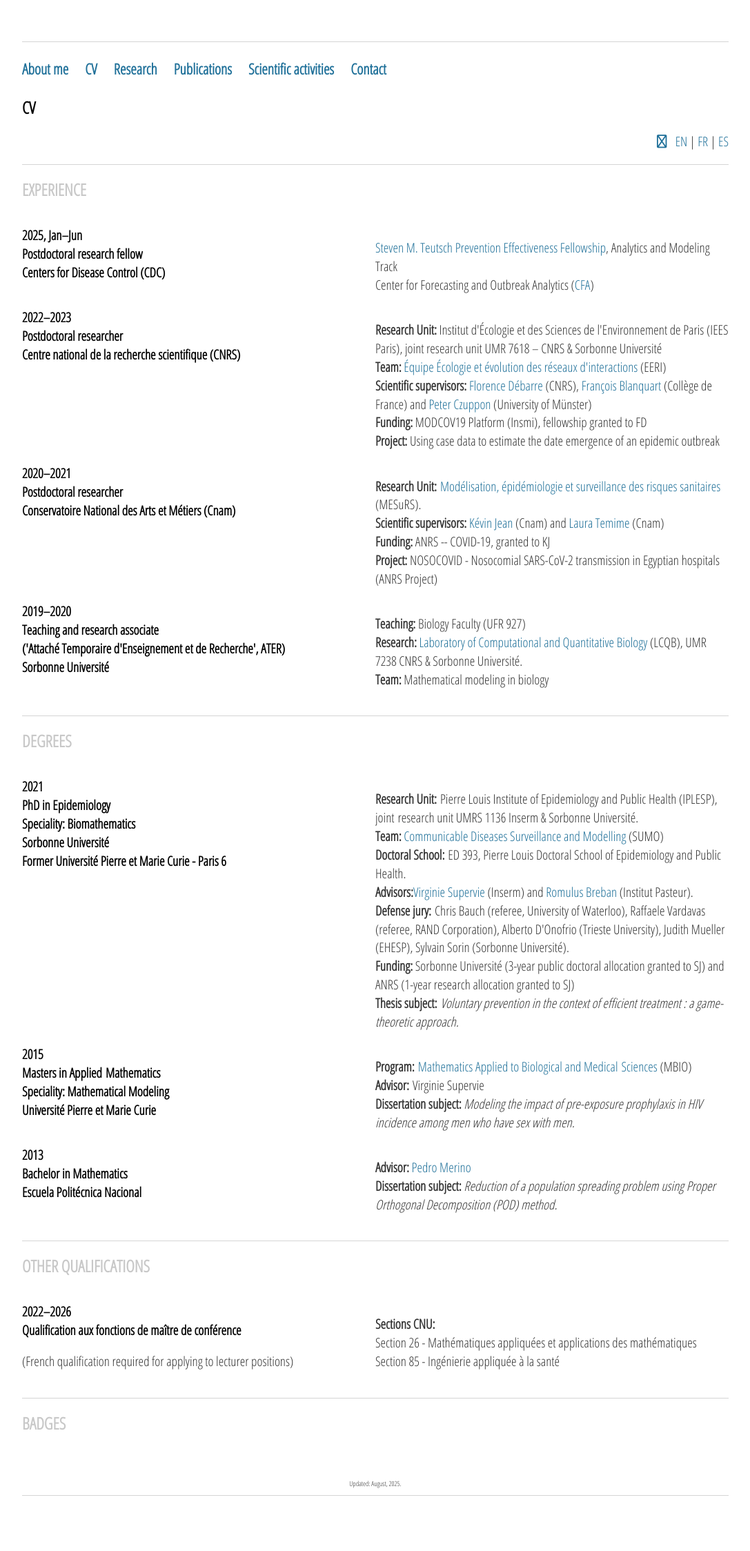
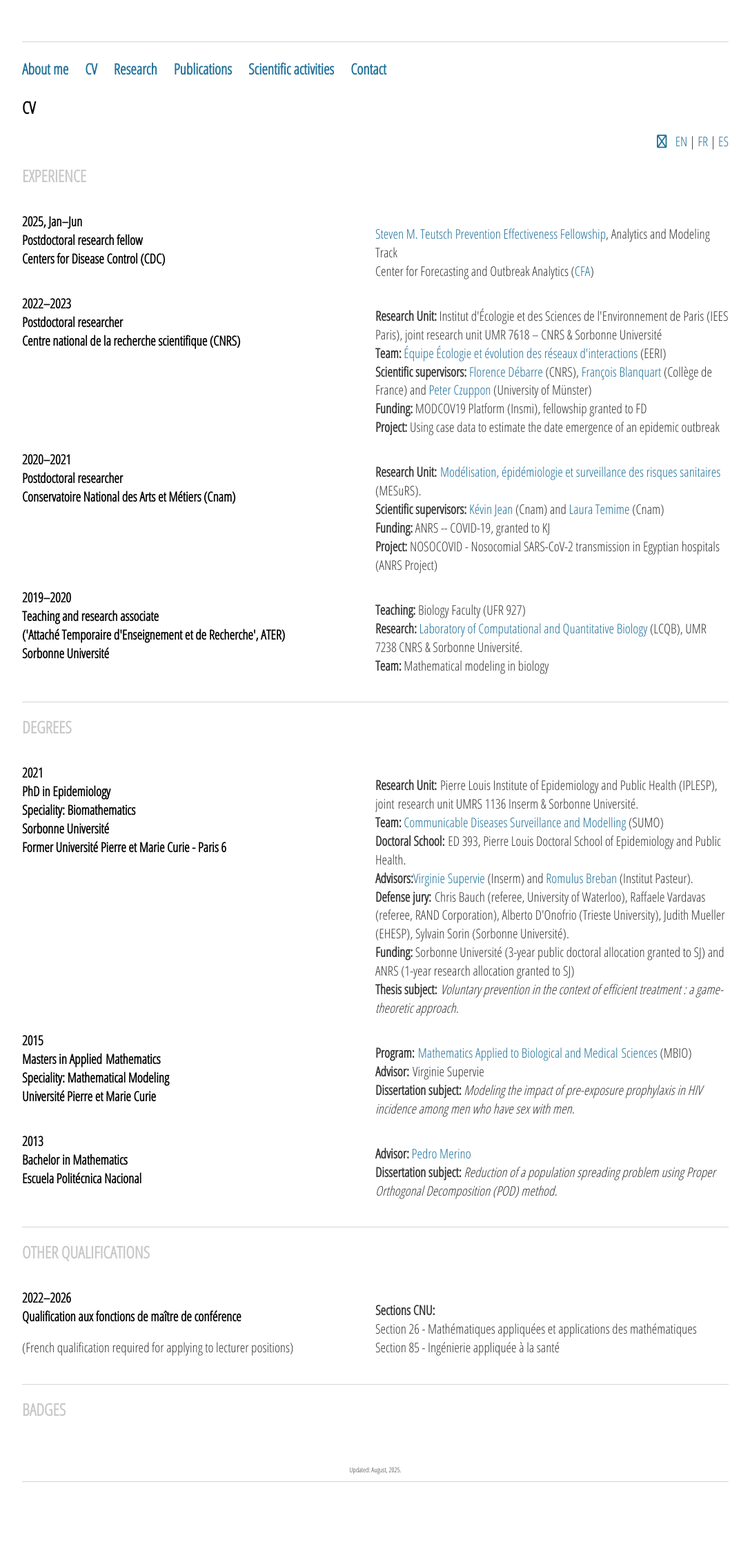
Before and after one commit to sjijon/sjijon.github.io, a Jekyll site: the page built from cv.html, in a window 1280 px wide. Shown: the whole page at 69% size, without its empty margins (96-1183 px from the left). Built offline with Jekyll 4.4.1, drawn with Linux system fonts in a browser that asks for light colours; nearby versions of some CDN libraries; a script that is not in the unit is left out.

Commit message:
Remove border

```diff
--- a/cv.html
+++ b/cv.html
@@ -12,7 +12,6 @@ title: CV
 		<a href="https://github.com/sjijon/sjijon.github.io/blob/master/files/CV/CV_ES_JIJON.pdf" target="_blank">ES</a>
 	</p>
 
-	<p style="border-bottom: 1px solid #d5d5d5;"></p>
 	<h5>EXPERIENCE</h5>
 
 	<div class="row">
```
